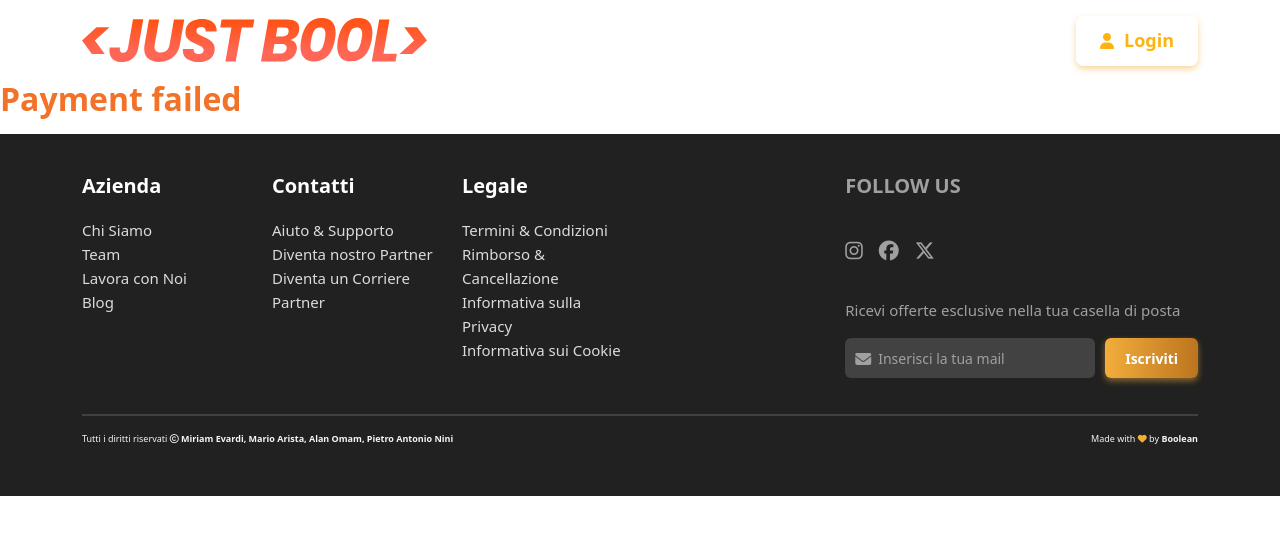
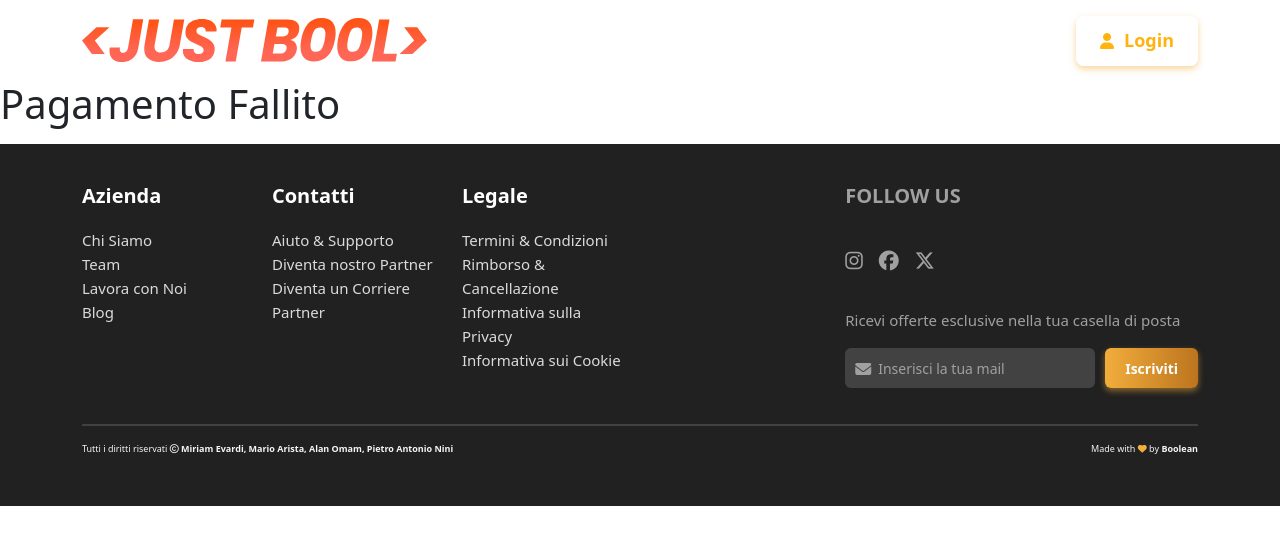
Before and after one commit to ALANOMAM/deliveroo-vue, a Vue app: page /payment-status in a window 1280 px wide. Shown: the top 544 px of the page. Built offline with nearby package versions, Linux system fonts and the light colour scheme; what vue-awesome-paginate would draw is missing.

Commit message:
inizio stilizzazione conferma pagamento

```diff
--- a/src/pages/PaymentStatus.vue
+++ b/src/pages/PaymentStatus.vue
@@ -37,12 +37,12 @@ export default {
 
     <div v-else>
         <div v-if="paymentSuccess">
-            <h2>Payment successful!</h2>
+            <h1>Pagamento Avvenuto con Successo!</h1>
             <p>Transaction ID: {{ transactionId }}</p>
         </div>
 
         <div v-else>
-            <h2>Payment failed</h2>
+            <h1>Pagamento Fallito</h1>
             <p>{{ errorMessage }}</p>
         </div>
     </div>
```
